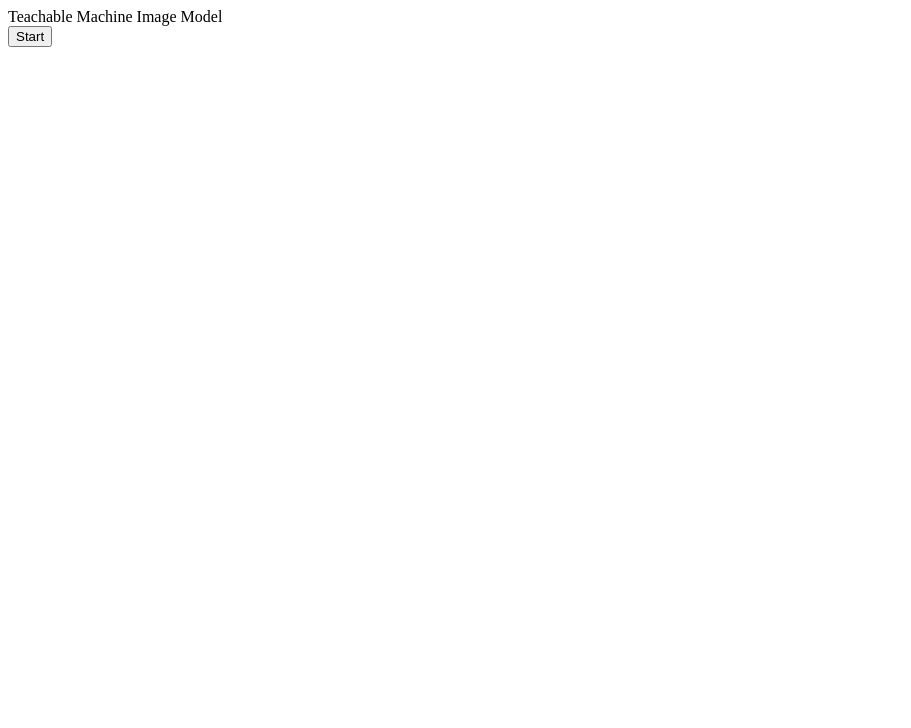
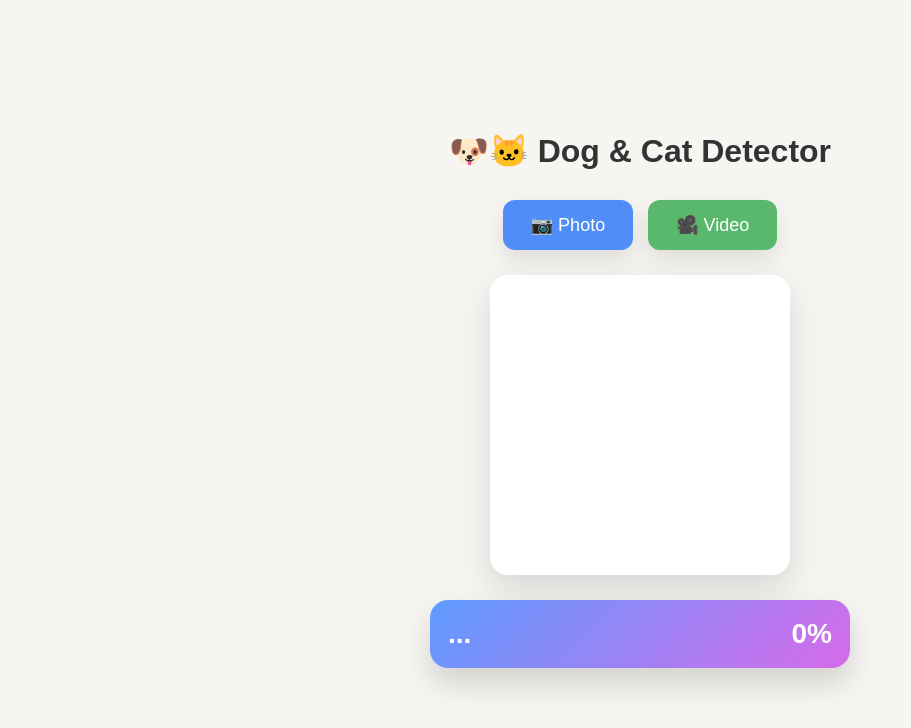
Before and after one commit to globalcorpp/pet-detector, a plain HTML site: page index.html in a window 1280 px wide. Shown: the whole page, without its empty margins (0-911 px from the left). Drawn offline with Linux system fonts and the light colour scheme.

Commit message:
add css and get picture

```diff
--- a/index.html
+++ b/index.html
@@ -9,16 +9,170 @@
     <script src="https://cdn.jsdelivr.net/npm/@tensorflow/tfjs@latest/dist/tf.min.js"></script>
     <script
         src="https://cdn.jsdelivr.net/npm/@teachablemachine/image@latest/dist/teachablemachine-image.min.js"></script>
+
+    <style>
+        * {
+            margin: 0;
+            padding: 0;
+            box-sizing: border-box;
+            font-family: Arial, Helvetica, sans-serif;
+        }
+
+        body {
+
+            background: #F7F5F2;
+
+            display: flex;
+            justify-content: center;
+            align-items: center;
+
+            min-height: 100vh;
+        }
+
+        .container {
+
+            width: 420px;
+
+            text-align: center;
+        }
+
+        h1 {
+
+            margin-bottom: 30px;
+
+            color: #333;
+        }
+
+        .buttons {
+
+            display: flex;
+
+            justify-content: center;
+
+            gap: 15px;
+
+            margin-bottom: 25px;
+        }
+
+        .btn {
+
+            border: none;
+
+            padding: 14px 28px;
+
+            border-radius: 12px;
+
+            color: white;
+
+            font-size: 18px;
+
+            cursor: pointer;
+
+            transition: .3s;
+
+            box-shadow: 0 10px 25px rgba(0, 0, 0, .1);
+        }
+
+        .btn:hover {
+
+            transform: translateY(-3px);
+        }
+
+        .photo {
+
+            background: #4F8EF7;
+        }
+
+        .video {
+
+            background: #59B86C;
+        }
+
+        #webcam-container {
+
+            width: 300px;
+
+            height: 300px;
+
+            margin: auto;
+
+            overflow: hidden;
+
+            border-radius: 18px;
+
+            background: white;
+
+            box-shadow: 0 15px 35px rgba(0, 0, 0, .12);
+        }
+
+        #webcam-container canvas {
+
+            width: 100% !important;
+
+            height: 100% !important;
+
+        }
+
+        #result-bar {
+
+            margin-top: 25px;
+
+            background: linear-gradient(135deg, #5E9CFF, #D66BEA);
+
+            color: white;
+
+            border-radius: 18px;
+
+            padding: 18px;
+
+            display: flex;
+
+            justify-content: space-between;
+
+            align-items: center;
+
+            font-size: 28px;
+
+            font-weight: bold;
+
+            box-shadow: 0 15px 30px rgba(0, 0, 0, .15);
+
+        }
+    </style>
 </head>
 
 <body>
 
-    <div>Teachable Machine Image Model</div>
+
+    <div class="container">
+
+        <h1>🐶🐱 Dog & Cat Detector</h1>
+
+        <div class="buttons">
+            <button class="btn photo" onclick="init()">
+                📷 Photo
+            </button>
+
+            <button class="btn video" onclick="init()">
+                🎥 Video
+            </button>
+        </div>
+
+        <div id="webcam-container"></div>
+
+        <div id="result-bar">
+            <span id="animal">...</span>
+            <span id="percent">0%</span>
+        </div>
+
+    </div>
+
+    <!-- <div>Teachable Machine Image Model</div>
 
     <button onclick="init()">Start</button>
 
     <div id="webcam-container"></div>
-    <div id="label-container"></div>
+    <div id="label-container"></div> -->
 
     <script>
         const URL = "./my_model/";
@@ -55,23 +209,21 @@
         }
 
         async function predict() {
+
             const prediction = await model.predict(webcam.canvas);
+
             const best = prediction.reduce((a, b) =>
-             a.probability > b.probability ? a : b
+
+                a.probability > b.probability ? a : b
+
             );
 
-            for (let i = 0; i < maxPredictions; i++) {
-                // labelContainer.childNodes[i].innerHTML =
-                //     prediction[i].className + ": " +
-                //     prediction[i].probability.toFixed(2);
-                const percent = (prediction[i].probability * 100).toFixed(1);
-                // labelContainer.childNodes[i].innerHTML =
-                //     prediction[i].className + ": " + percent + "%";
+            document.getElementById("animal").innerText =
+                best.className;
 
-                labelContainer.innerHTML =
-                `${best.className}: ${(best.probability * 100).toFixed(1)}%`;
+            document.getElementById("percent").innerText =
+                (best.probability * 100).toFixed(1) + "%";
 
-            }
         }
     </script>
 
```
